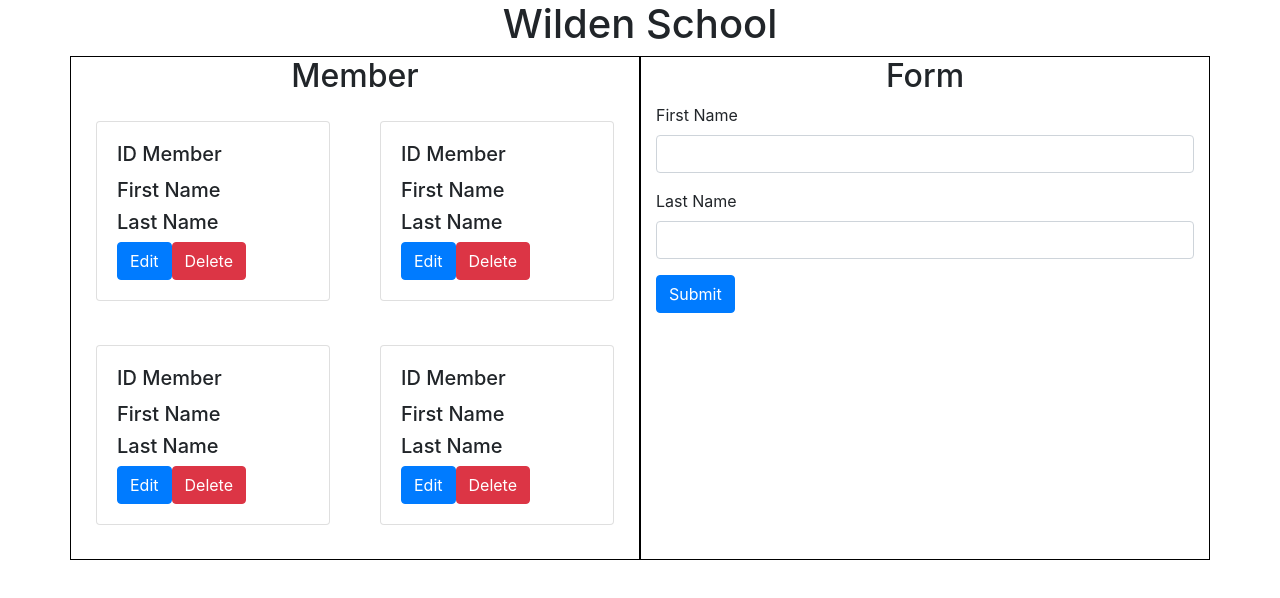
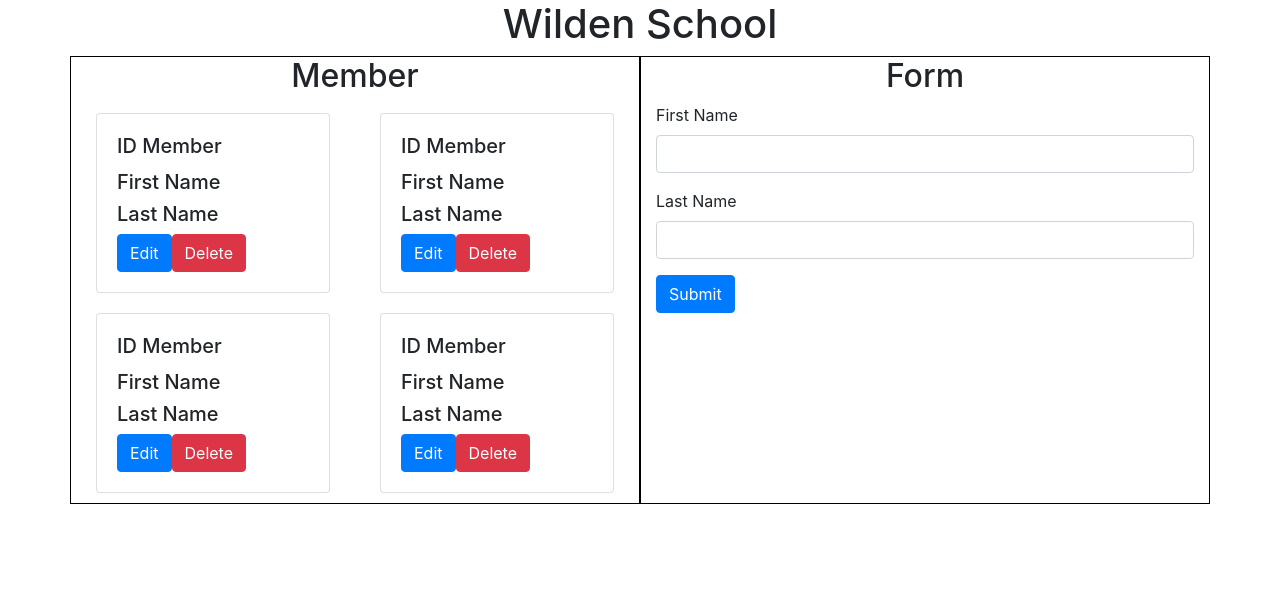
Before and after one commit to wildenali/React_WebApp, a React (Create React App) app in the folder 02-React_Basic/02-dev-school/: page / in a window 1280 px wide. Shown: the top 598 px of the page. Built offline with nearby package versions, Linux system fonts and the light colour scheme.

Commit message:
simple in bagian card pakai list

```diff
--- a/02-React_Basic/02-dev-school/src/App.js
+++ b/02-React_Basic/02-dev-school/src/App.js
@@ -22,9 +22,10 @@
         <div className="row">
           <div className="col-md-6" style={{ border: '1px solid black' }}>
             <h2>Member</h2>
-            <div className="row pt-2 pb-4">
+            <div className="row">
 
-              <div className="col-md-6">
+              { this.state.members.map((member, index) => (
+                <div className="col-md-6" key={index}>
                   <div className="card" style={{ margin: 10 }}>
                     <div className="card-body">
                       <h5 className="card-title">ID Member</h5>
@@ -35,44 +36,9 @@
                     </div>
                   </div>
                 </div>
-              <div className="col-md-6">
-                <div className="card" style={{ margin: 10 }}>
-                  <div className="card-body">
-                    <h5 className="card-title">ID Member</h5>
-                    <h5 className="card-text">First Name</h5>
-                    <h5 className="card-text">Last Name</h5>
-                    <button className="btn btn-primary">Edit</button>
-                    <button className="btn btn-danger">Delete</button>
+              )) }
+
             </div>
-                </div>
-              </div>
-            </div>
-
-            <div className="row pb-4">
-              <div className="col-md-6">
-                <div className="card" style={{ margin: 10 }}>
-                  <div className="card-body">
-                    <h5 className="card-title">ID Member</h5>
-                    <h5 className="card-text">First Name</h5>
-                    <h5 className="card-text">Last Name</h5>
-                    <button className="btn btn-primary">Edit</button>
-                    <button className="btn btn-danger">Delete</button>
-                  </div>
-                </div>
-              </div>
-              <div className="col-md-6">
-                <div className="card" style={{ margin: 10 }}>
-                  <div className="card-body">
-                    <h5 className="card-title">ID Member</h5>
-                    <h5 className="card-text">First Name</h5>
-                    <h5 className="card-text">Last Name</h5>
-                    <button className="btn btn-primary">Edit</button>
-                    <button className="btn btn-danger">Delete</button>
-                  </div>
-                </div>
-              </div>
-            </div>
-
           </div>
           <div className="col-md-6" style={{ border: '1px solid black', }}>
             <h2>Form</h2>
```
Lines whose indentation alone changed are shown as unchanged.
